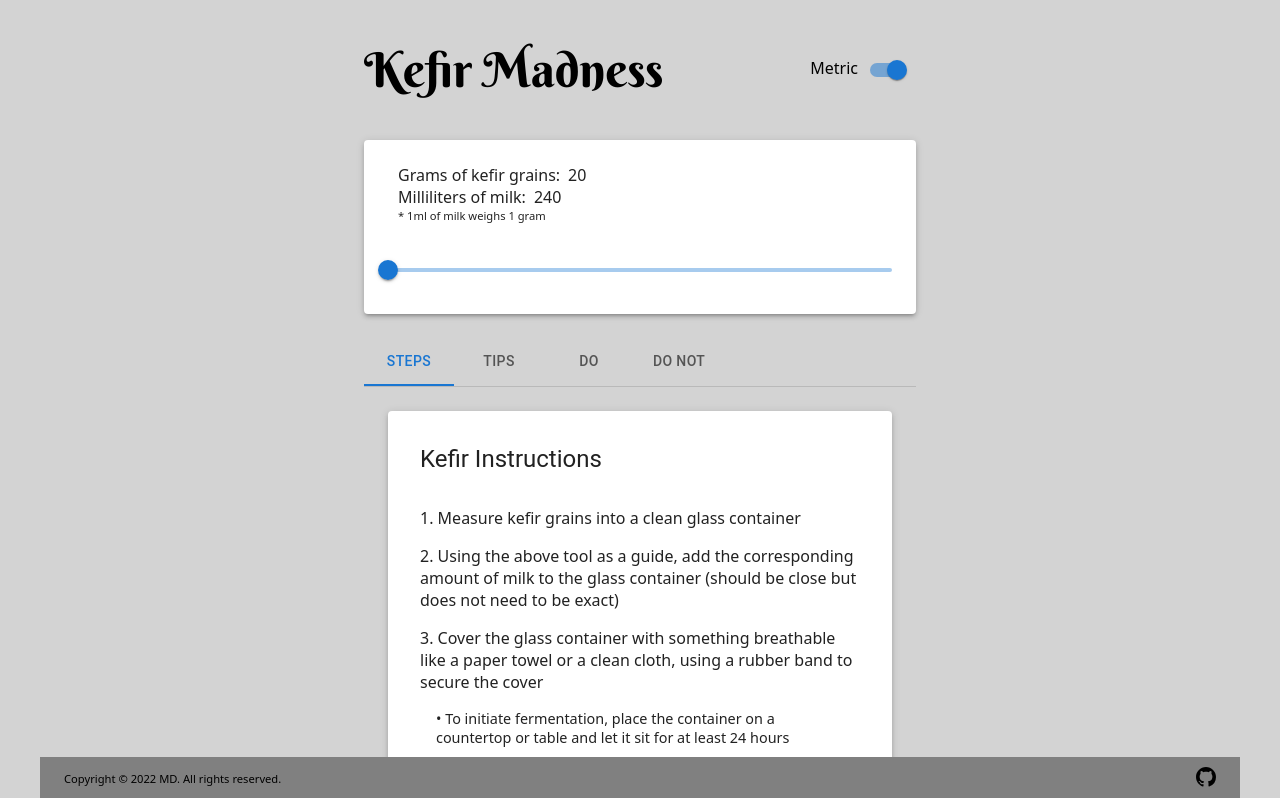
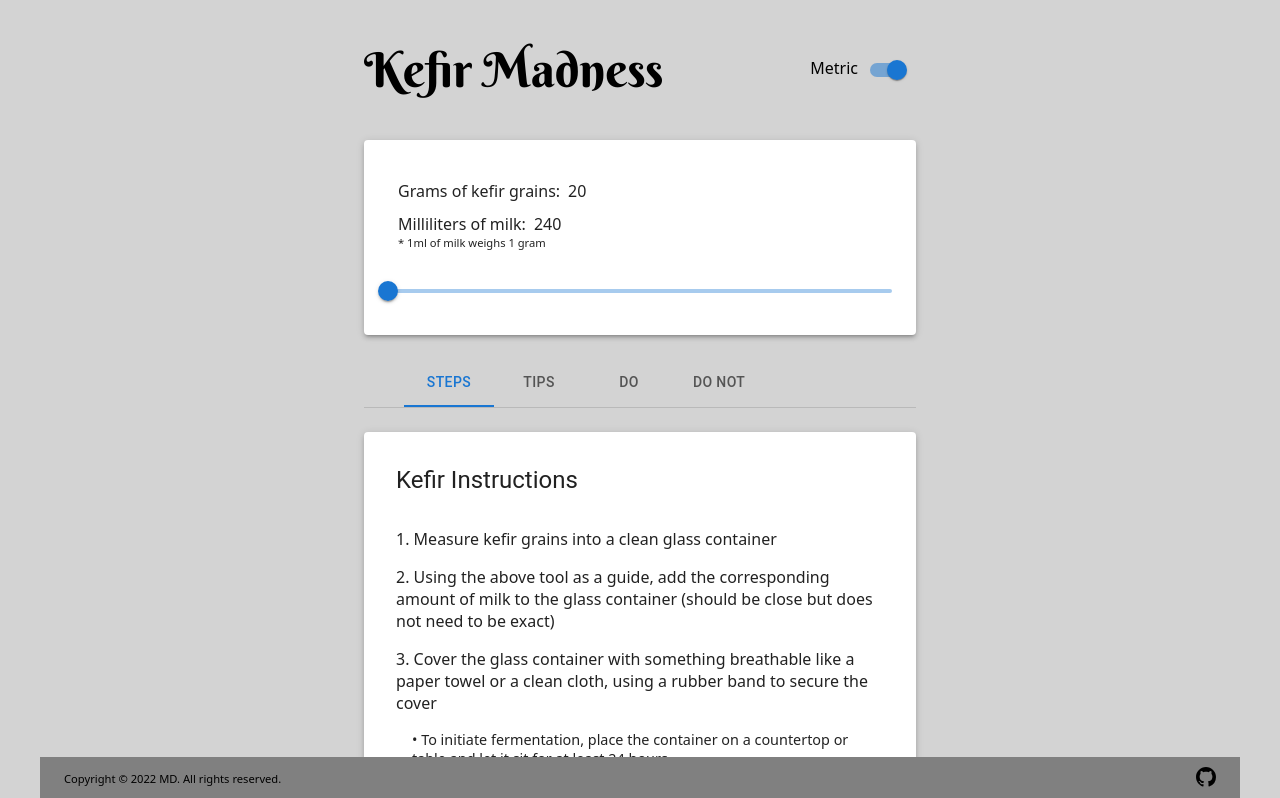
Before and after one commit to crono628/kefir_madness, a React (Vite) app: page / in a window 1280 px wide. Shown: the top 798 px of the page. Built offline with nearby package versions, Linux system fonts and the light colour scheme; no server answers.

Commit message:
increased app minHeight for smooth clicking between tabs. widened TabPanels. adjusted KefirMath so the tool doesn't just sizes and added half tablespoons

```diff
--- a/src/AppV1.1.1.jsx
+++ b/src/AppV1.1.2.jsx
@@ -14,7 +14,7 @@ const App = () => {
   };
 
   return (
-    <Box minHeight="1000px">
+    <Box minHeight="1200px">
       <Scroll below={250} />
       <Container maxWidth="sm">
         <Box
--- a/src/components/InfoTabs.jsx
+++ b/src/components/InfoTabs.jsx
@@ -11,6 +11,11 @@ const InfoTabs = () => {
     setValue(newValue);
   };
 
+  const panelStyles = {
+    padding: '0px',
+    paddingTop: '24px',
+  };
+
   return (
     <>
       <Box mt={3}>
@@ -19,7 +24,8 @@ const InfoTabs = () => {
             <TabList
               onChange={handleTabs}
               variant="scrollable"
-              scrollButtons="auto"
+              scrollButtons={true}
+              allowScrollButtonsMobile
             >
               <Tab label="Steps" value="1" />
               <Tab label="Tips" value="2" />
@@ -27,29 +33,29 @@ const InfoTabs = () => {
               <Tab label="Do not" value="4" />
             </TabList>
           </Box>
-          <TabPanel value="1">
+          <TabPanel sx={panelStyles} value="1">
             <KefirInfo
               title={'Kefir Instructions'}
               list={kefirData.filter((item) => item.type === 'instruction')}
               ordered={true}
             />
           </TabPanel>
-          <TabPanel value="2">
+          <TabPanel sx={panelStyles} value="2">
             <KefirInfo
               title={'Tips'}
               list={kefirData.filter((item) => item.type === 'tips')}
             />
           </TabPanel>
-          <TabPanel value="3">
+          <TabPanel sx={panelStyles} value="3">
             <KefirInfo
-              title={'DO'}
+              title={'Do:'}
               list={kefirData.filter((item) => item.type === 'do')}
               ordered={false}
             />
           </TabPanel>
-          <TabPanel value="4">
+          <TabPanel sx={panelStyles} value="4">
             <KefirInfo
-              title={'DO NOT'}
+              title={'Do Not:'}
               list={kefirData.filter((item) => item.type === 'do not')}
               ordered={false}
             />
--- a/src/components/KefirMath.jsx
+++ b/src/components/KefirMath.jsx
@@ -12,7 +12,7 @@ const KefirMath = ({ metric }) => {
       type: 'set_multiple',
       payload: {
         grains: e.target.value,
-        tablespoons: Math.round(e.target.value / 15),
+        tablespoons: roundHalf(e.target.value / 15),
         milk: e.target.value * ratio,
         cups: roundHalf((e.target.value * ratio) / 240),
       },
@@ -25,31 +25,38 @@ const KefirMath = ({ metric }) => {
     alignItems: 'flex-start',
     justifyContent: 'flex-start',
     width: '100%',
-    height: '100%',
+    height: '60px',
     margin: '10px',
   };
 
   return (
     <Card elevation={3}>
-      <Box m={3}>
+      <Box
+        sx={{
+          display: 'flex',
+          flexDirection: 'column',
+          justifyContent: 'space-between',
+        }}
+        m={3}
+      >
         <Box sx={boxStyle}>
           {metric ? (
-            <div>
+            <Box py={0.7}>
               Grams of kefir grains:
               <Box component="span" ml={1} sx={{ position: 'absolute' }}>
                 {state.grains}
               </Box>
-            </div>
+            </Box>
           ) : (
-            <div>
+            <Box py={0.7}>
               Tablespoons:
               <Box component="span" ml={1} sx={{ position: 'absolute' }}>
                 {state.tablespoons}
               </Box>
-            </div>
+            </Box>
           )}
           {metric ? (
-            <div>
+            <Box py={0.7}>
               <div>
                 Milliliters of milk:
                 <Box component="span" ml={1} sx={{ position: 'absolute' }}>
@@ -59,14 +66,14 @@ const KefirMath = ({ metric }) => {
               <div style={{ fontSize: '0.7rem' }}>
                 * 1ml of milk weighs 1 gram
               </div>
-            </div>
+            </Box>
           ) : (
-            <div>
+            <Box py={0.7}>
               8oz cups of milk:
               <Box component="span" ml={1} sx={{ position: 'absolute' }}>
                 {state.cups}
               </Box>
-            </div>
+            </Box>
           )}
         </Box>
         <Box mt={4}>
--- a/src/main.jsx
+++ b/src/main.jsx
@@ -1,6 +1,6 @@
 import React from 'react';
 import ReactDOM from 'react-dom/client';
-import App from './AppV1.1.1';
+import App from './AppV1.1.2';
 import './index1.css';
 import { CookiesProvider } from 'react-cookie';
 import { AppWrapper } from './AppContext';
```
